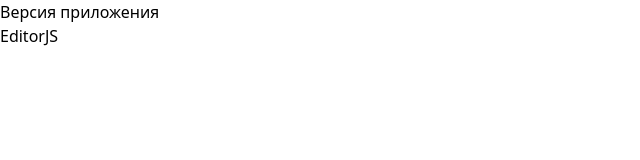
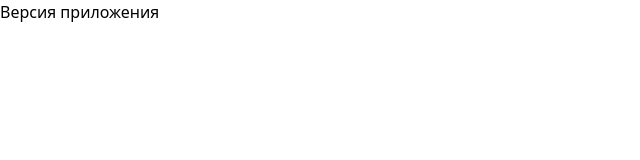
Before and after one commit to MokhovEvgeniiGennadevich/2023-it, a Next.js app in the folder frontend-monolith-nextjs14/: page /version in a window 1280 px wide. Shown: the top 160 px of the page, without its empty margins (0-640 px from the left). Built offline with nearby package versions, Linux system fonts and the light colour scheme.

Commit message:
fix: for build

```diff
--- a/frontend-monolith-nextjs14/app/version/page.tsx
+++ b/frontend-monolith-nextjs14/app/version/page.tsx
@@ -1,16 +1,7 @@
-import WYSIWYG from "@/components/editorjs/editorjs";
-import dynamic from "next/dynamic";
-
-const Editor = dynamic(() => import("@editorjs/editorjs"), {
-  ssr: false,
-  loading: <p>loading...</p>,
-});
-
 const VersionPage = () => {
   return (
     <main>
       <h1>Версия приложения</h1>
-      <WYSIWYG />
     </main>
   );
 };
```
